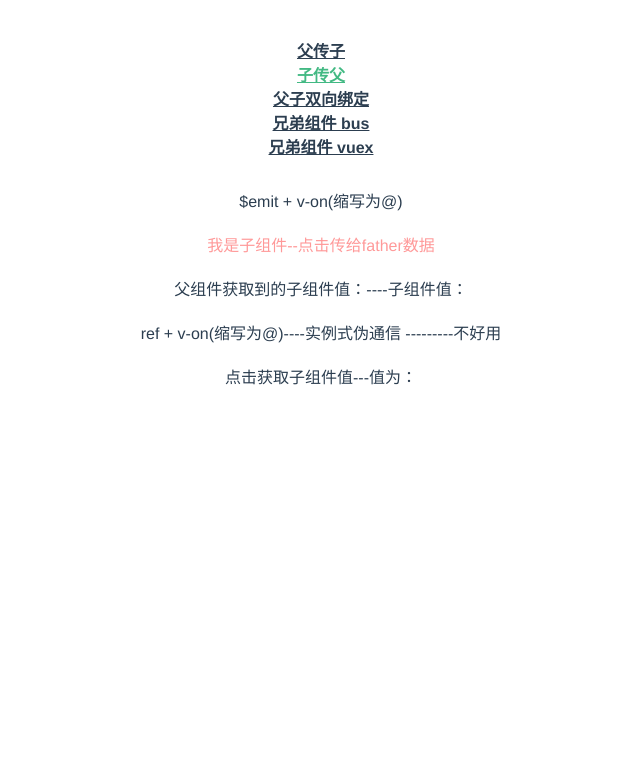
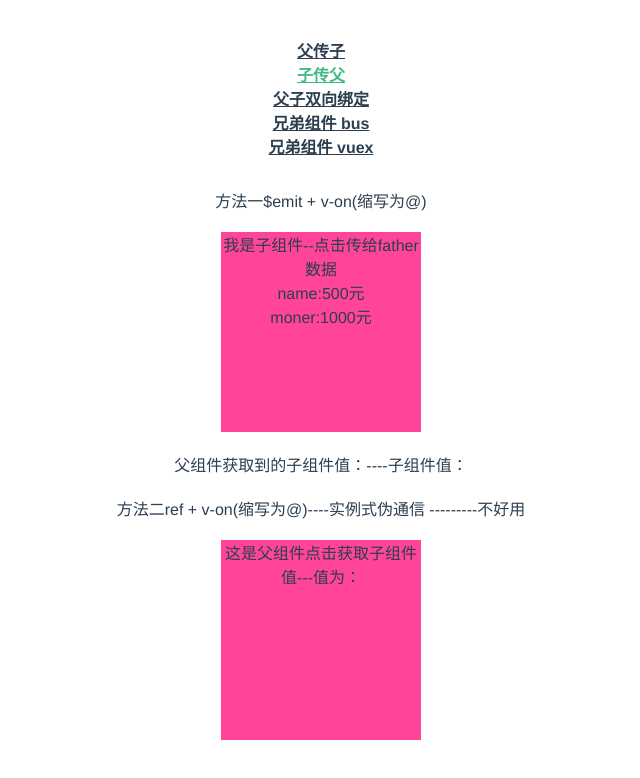
Before and after one commit to ydaidaiy/component_communication, a Vue app: page /father2 in a window 1280 px wide. Shown: the top 778 px of the page, without its empty margins (319-959 px from the left). Built offline with nearby package versions, Linux system fonts and the light colour scheme.

Commit message:
样式问题

```diff
--- a/src/views/兄弟_跨组件_bus/a.vue
+++ b/src/views/兄弟_跨组件_bus/a.vue
@@ -16,10 +16,4 @@ export default {
 </script>
 
 <style>
-.box {
-  width: 200px;
-  height: 200px;
-  background-color: #f49;
-  margin: 20px auto;
-}
 </style>
--- a/src/views/兄弟_跨组件_bus/c.vue
+++ b/src/views/兄弟_跨组件_bus/c.vue
@@ -1,7 +1,7 @@
 <template>
-  <div class="box">
-    <boxa></boxa>
-    <boxb></boxb>
+  <div >
+    <boxa class="box"></boxa>
+    <boxb class="box"></boxb>
   </div>
 </template>
 
@@ -14,6 +14,11 @@ export default {
 }
 </script>
 
-<style>
-
+<style scoped>
+.box {
+  width: 200px;
+  height: 200px;
+  background-color: #f49;
+  margin: 20px auto;
+}
 </style>
--- a/src/views/子传父/father.vue
+++ b/src/views/子传父/father.vue
@@ -1,11 +1,11 @@
 <template>
   <div class="father">
-    <div>$emit + v-on(缩写为@)</div>
-    <son style="margin:20px" @change="change" ref="son"></son>
+    <div>方法一$emit + v-on(缩写为@)</div>
+    <son @change="change" ref="son" class="box"></son>
     <div>父组件获取到的子组件值：----子组件值：{{val}}</div>
 
-    <div style="margin:20px">ref + v-on(缩写为@)----实例式伪通信 ---------不好用</div>
-    <div @click="on_click">点击获取子组件值---值为：{{value}}</div>
+    <div style="margin:20px">方法二ref + v-on(缩写为@)----实例式伪通信 ---------不好用</div>
+    <div class="box" @click="on_click">这是父组件点击获取子组件值---值为：{{value}}</div>
   </div>
 </template>
 
@@ -32,6 +32,11 @@ export default {
 }
 </script>
 
-<style>
-
+<style scoped>
+.box {
+  width: 200px;
+  height: 200px;
+  background-color: #f49;
+  margin: 20px auto;
+}
 </style>
--- a/src/views/子传父/son.vue
+++ b/src/views/子传父/son.vue
@@ -1,6 +1,8 @@
 <template>
-  <div class="son">
-    <div @click="on_click" style="color:#f99">我是子组件--点击传给father数据</div>
+  <div class="son" @click="on_click">
+    <div >我是子组件--点击传给father数据</div>
+    <div >name:{{name}}</div>
+    <div >moner:{{moner}}</div>
   </div>
 </template>
 
--- a/src/views/父传子/father.vue
+++ b/src/views/父传子/father.vue
@@ -1,7 +1,8 @@
 <template>
   <div class="father">
     <div>props + v-bind</div>
-    <son :sonValue="value"></son>
+    <div class="box">父组件值：1000</div>
+    <son :sonValue="value" class="box"></son>
   </div>
 </template>
 
@@ -17,5 +18,11 @@ export default {
 }
 </script>
 
-<style>
+<style scoped>
+.box {
+  width: 200px;
+  height: 200px;
+  background-color: #f49;
+  margin: 20px auto;
+}
 </style>
--- a/src/views/父传子/son.vue
+++ b/src/views/父传子/son.vue
@@ -1,5 +1,5 @@
 <template>
-  <div class="son" style="color:#f99">我是子组件--子组件获取到的父组件值：----{{sonValue}}</div>
+  <div class="son">我是子组件--子组件获取到的父组件值：----{{sonValue}}</div>
 </template>
 
 <script>
--- a/src/views/父子双向绑定/father.vue
+++ b/src/views/父子双向绑定/father.vue
@@ -1,7 +1,7 @@
 <template>
   <div class="father">
     <div>父组件----{{value}}</div>
-    <div @click="change">父组件修改值</div>
+    <div @click="change" style="color:red">父组件修改值</div>
     <son :value.sync="value" class="box" ></son>
   </div>
 </template>
--- a/src/views/父子双向绑定/son.vue
+++ b/src/views/父子双向绑定/son.vue
@@ -1,6 +1,6 @@
 <template>
   <div>
-    <div class="son" @click="hidePanel">子组件修改值</div>
+    <div class="son" @click="hidePanel" style="color:red">子组件修改值</div>
     <div>父组件传来的值{{value}}</div>
   </div>
 </template>
```
